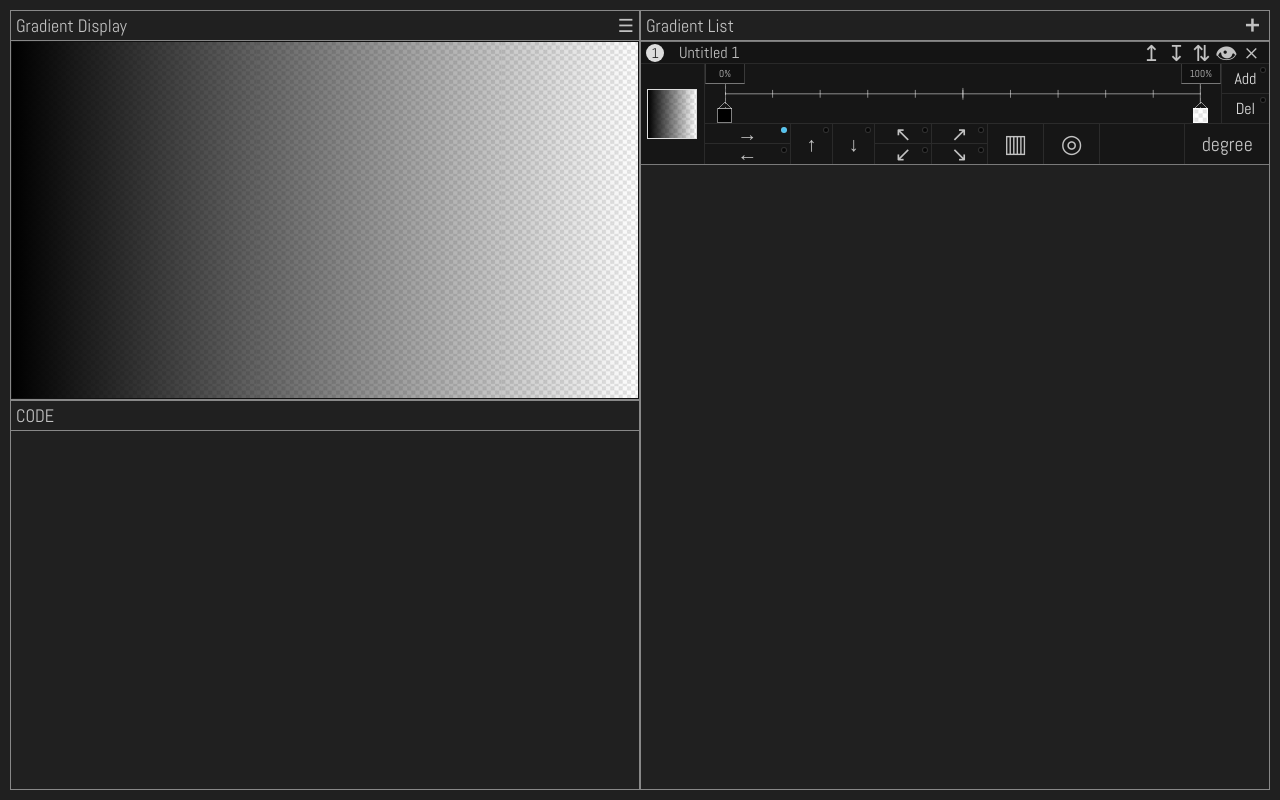
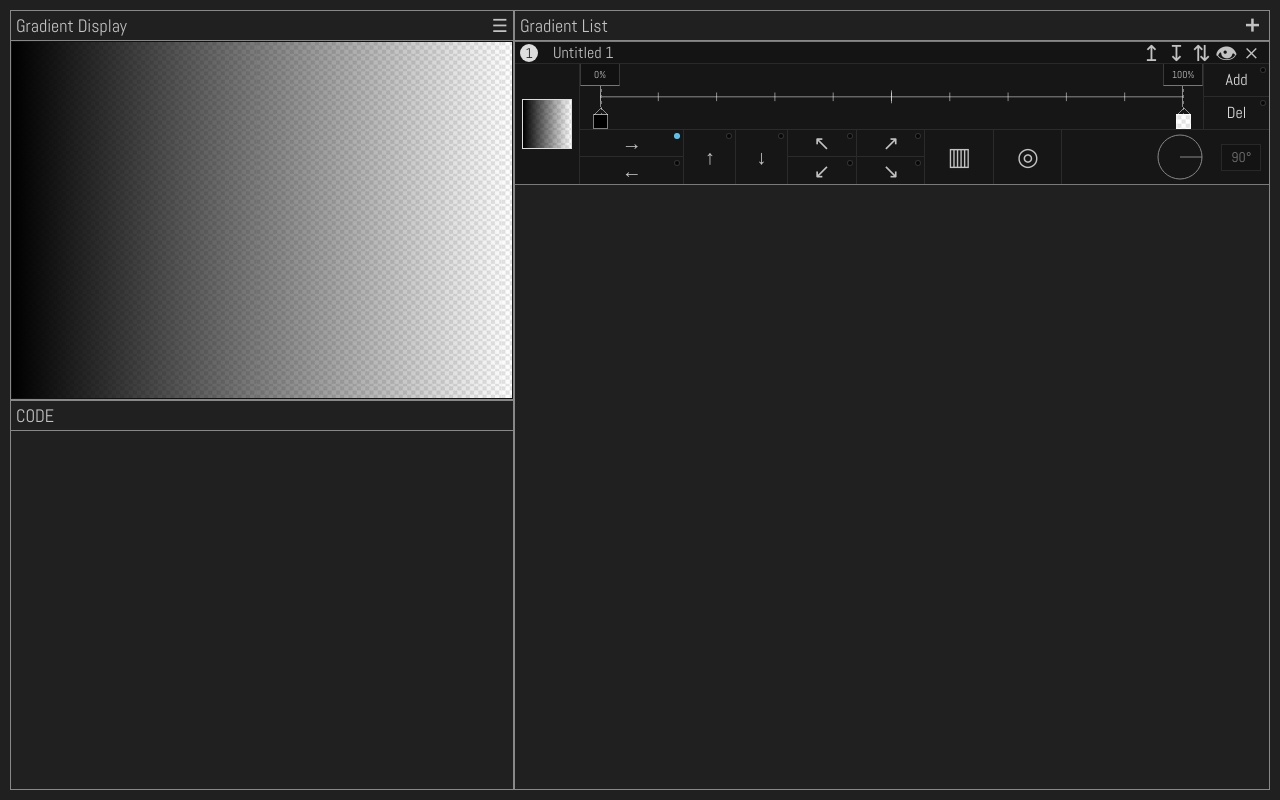
Before and after one commit to tschiboka/colorpicker, a React (Create React App) app: page / in a window 1280 px wide. Built offline with nearby package versions, Linux system fonts and the light colour scheme.

Commit message:
add Angle Meter

```diff
--- a/src/App.scss
+++ b/src/App.scss
@@ -60,6 +60,9 @@ $primarytColor: #c2c2c2;
         overflow: auto;
         flex-flow: row wrap;
         padding: 0;
+        > div {
+            width: 100%;
+        }
         & > *:not(.ColorPicker) {
             min-width: 100%;
             flex: 1;
--- /dev/null
+++ b/src/Components/AngleMeter/AngleMeter.js
@@ -0,0 +1,36 @@
+import React, { Component } from 'react';
+import "./AngleMeter.scss";
+
+
+
+export default class AngleMeter extends Component {
+    handleMeterOnMouseDown(event) {
+        //const mouseX =
+    }
+
+
+
+    render() {
+        return (
+            <div
+                className="AngleMeter"
+                id={`AnmgleMeter_${this.props.index}`}
+            >
+                <svg
+                    id={`AngleMeter__meter_${this.props.index}`}
+                    className="AngleMeter__meter"
+                    width="50"
+                    height="50"
+                    style={{
+                        transform: `rotate(${this.props.gradient.angle}deg)`
+                    }}
+                    onMouseDown={e => this.handleMeterOnMouseDown(e)}
+                >
+                    <circle cx="25" cy="25" r="22" fill="transparent" stroke="#888" />
+
+                    <line x1="25" y1="25" x2="25" y2="3" stroke="#888" />
+                </svg>
+            </div>
+        );
+    }
+}
--- /dev/null
+++ b/src/Components/AngleMeter/AngleMeter.scss
@@ -0,0 +1,10 @@
+.AngleMeter {
+    width: 60%;
+    height: 100%;
+    display: flex;
+    justify-content: center;
+    align-items: center;
+    .AngleMeter__meter {
+        cursor: pointer;
+    }
+}
--- a/src/Components/Code/Code.scss
+++ b/src/Components/Code/Code.scss
@@ -1,7 +1,7 @@
 $primarytColor: #c2c2c2;
 
 .Code {
-    width: 50%;
+    width: 40%;
     height: 40%;
     color: $primarytColor;
 }
--- a/src/Components/DeleteConfirmMsg/DeleteConfirmMsg.scss
+++ b/src/Components/DeleteConfirmMsg/DeleteConfirmMsg.scss
@@ -8,6 +8,7 @@
     justify-content: center;
     align-items: center;
     background: rgba(0, 0, 0, 0.7);
+    z-index: 2000;
     > div {
         display: flex;
         justify-content: space-evenly;
--- a/src/Components/GradientButtons/GradientButtons.js
+++ b/src/Components/GradientButtons/GradientButtons.js
@@ -1,4 +1,5 @@
 import React, { Component } from 'react';
+import AngleMeter from "../AngleMeter/AngleMeter";
 import { getImmutableGradientCopy } from "../../functions/gradient";
 import "./GradientButtons.scss";
 
@@ -106,7 +107,13 @@ export default class GradientButtons extends Component {
                 </div>
 
                 <div>
-                    <button>degree</button>
+                    <AngleMeter
+                        gradient={this.props.gradient}
+                        index={this.props.index}
+                        updateGradient={this.props.updateGradient}
+                     />
+
+                    <input type="text" placeholder={this.props.gradient.angle + '\u00B0'}/>
                 </div>
             </div>
         );
--- a/src/Components/GradientButtons/GradientButtons.scss
+++ b/src/Components/GradientButtons/GradientButtons.scss
@@ -4,7 +4,7 @@ $border: 1px solid rgba(221, 221, 221, 0.1);
 
 .GradientButtons {
     display: flex;
-    height: 40%;
+    height: 45%;
     button {
         position: relative;
         border: none;
@@ -91,11 +91,26 @@ $border: 1px solid rgba(221, 221, 221, 0.1);
             }
         }
         &:nth-child(6) {
+            width: 20%;
             margin-left: auto;
-            button {
-                width: 100%;
-                height: 100%;
-                border-left: $border;
+            display: flex;
+            justify-content: center;
+            align-items: center;
+            input {
+                width: 40%;
+                height: 50%;
+                max-width: 40px;
+                background: #131313;
+                font-size: 14px;
+                border: 1px solid rgba(221, 221, 221, 0.1);
+                border-bottom: $border;
+                border-top: $border;
+                color: #ddd;
+                text-align: center;
+            }
+            input:invalid {
+                border: none;
+                color: deeppink;
             }
         }
     }
--- a/src/Components/GradientField/GradientField.scss
+++ b/src/Components/GradientField/GradientField.scss
@@ -72,7 +72,7 @@ $activeBtnBg: #4cc3f1;
         }
     }
     .GradientField__body {
-        max-height: 100px;
+        max-height: 120px;
         width: 100%;
         display: flex;
         .GradientField__preview {
--- a/src/Components/GradientList/GradientList.scss
+++ b/src/Components/GradientList/GradientList.scss
@@ -4,7 +4,7 @@ $activeBtnBg: #4cc3f1;
 .GradientList {
     position: relative;
     height: 100%;
-    width: 50%;
+    width: 60%;
     order: 3;
     color: $primarytColor;
     overflow-y: auto;
--- a/src/Components/GradientSlider/GradientSlider.scss
+++ b/src/Components/GradientSlider/GradientSlider.scss
@@ -3,7 +3,7 @@ $activeBtnBg: #4cc3f1;
 .GradientSlider {
     position: relative;
     width: 100%;
-    height: 60%;
+    height: 55%;
     padding: 0 0 0 20px;
     display: flex;
     border-bottom: 1px solid rgba(221, 221, 221, 0.1);
@@ -119,7 +119,7 @@ $activeBtnBg: #4cc3f1;
         flex-direction: column;
         justify-content: center;
         margin-left: 20px;
-        width: 50px;
+        width: 70px;
         height: 100%;
         border-left: 1px solid rgba(221, 221, 221, 0.1);
         button {
--- a/src/Components/ResultDisplay/ResultDisplay.scss
+++ b/src/Components/ResultDisplay/ResultDisplay.scss
@@ -4,7 +4,7 @@ $borderColor: #111;
 $border: 1px solid $borderColor;
 
 .ResultDisplay {
-    width: 50%;
+    width: 40%;
     height: 49%;
     display: flex;
     flex-direction: column;
```
